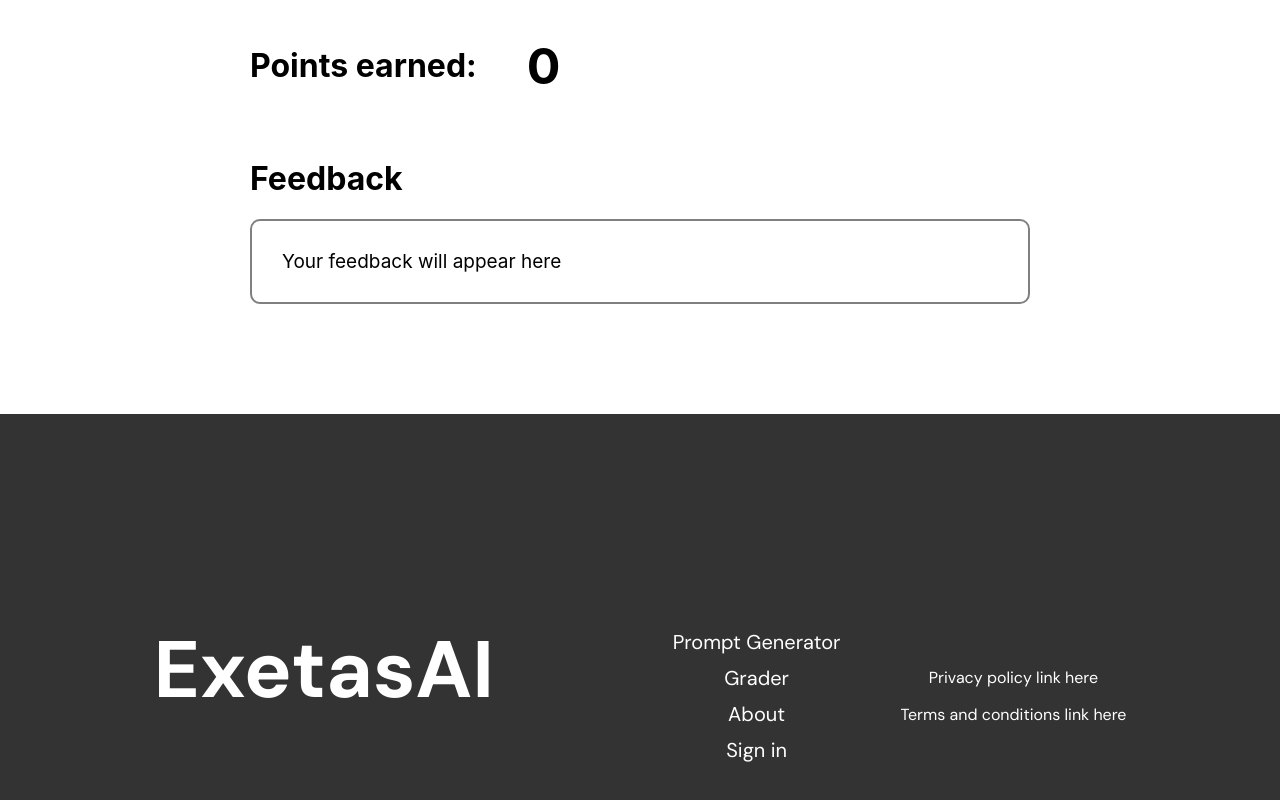
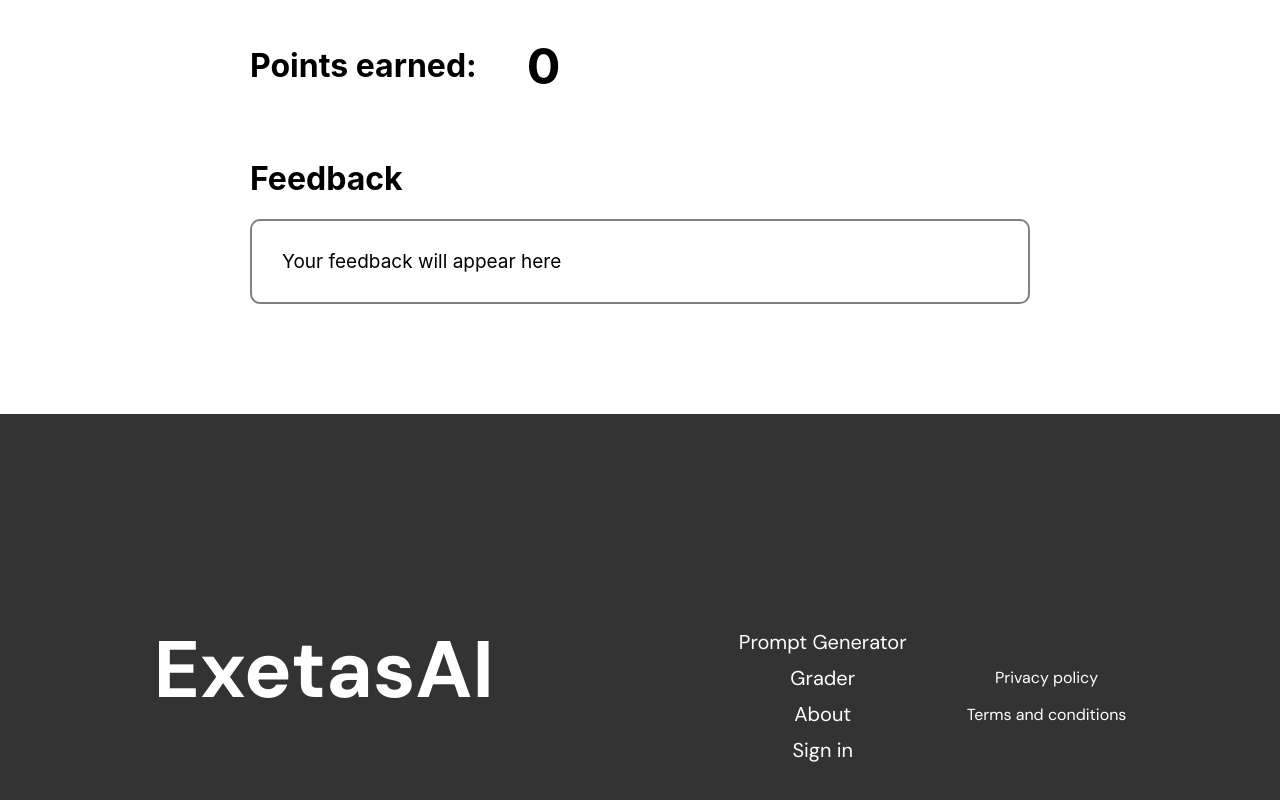
Before and after one commit to akshitk26/AI-grader-site, a React (Create React App) app in the folder frontend/: page /GraderPage in a window 1280 px wide. Shown: the part 1150-1950 px from the top of the page. Built offline with nearby package versions, Linux system fonts and the light colour scheme.

Commit message:
rubrics folder

```diff
--- a/frontend/src/components/Footer/Footer.js
+++ b/frontend/src/components/Footer/Footer.js
@@ -23,8 +23,8 @@ function Footer() {
                     </div>
 
                     <div>
-                        <p>Privacy policy link here</p>
-                        <p>Terms and conditions link here</p>
+                        <p>Privacy policy</p>
+                        <p>Terms and conditions</p>
                     </div>
 
                 </div>
--- a/frontend/src/pages/GraderPage/GraderPage.js
+++ b/frontend/src/pages/GraderPage/GraderPage.js
@@ -1,8 +1,10 @@
 import React, { useEffect, useState } from 'react';
 import './GraderPage.css';
+import axios from 'axios';
 
 function GraderPage() {
 
+    //click effect
     useEffect(() => {
         const buttons = document.querySelectorAll('.graderButtons button');
         buttons.forEach(button => {
```
Also changed, not shown: 1 other file (tests, documents, lock files or other folders).
